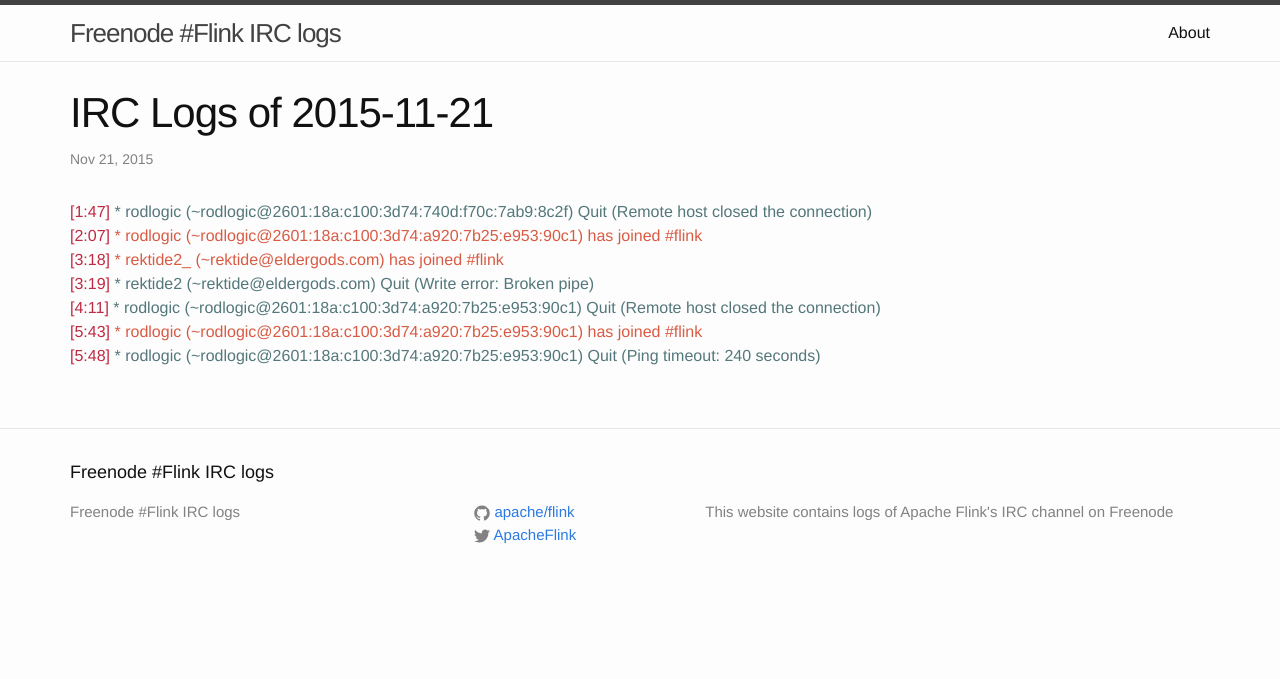
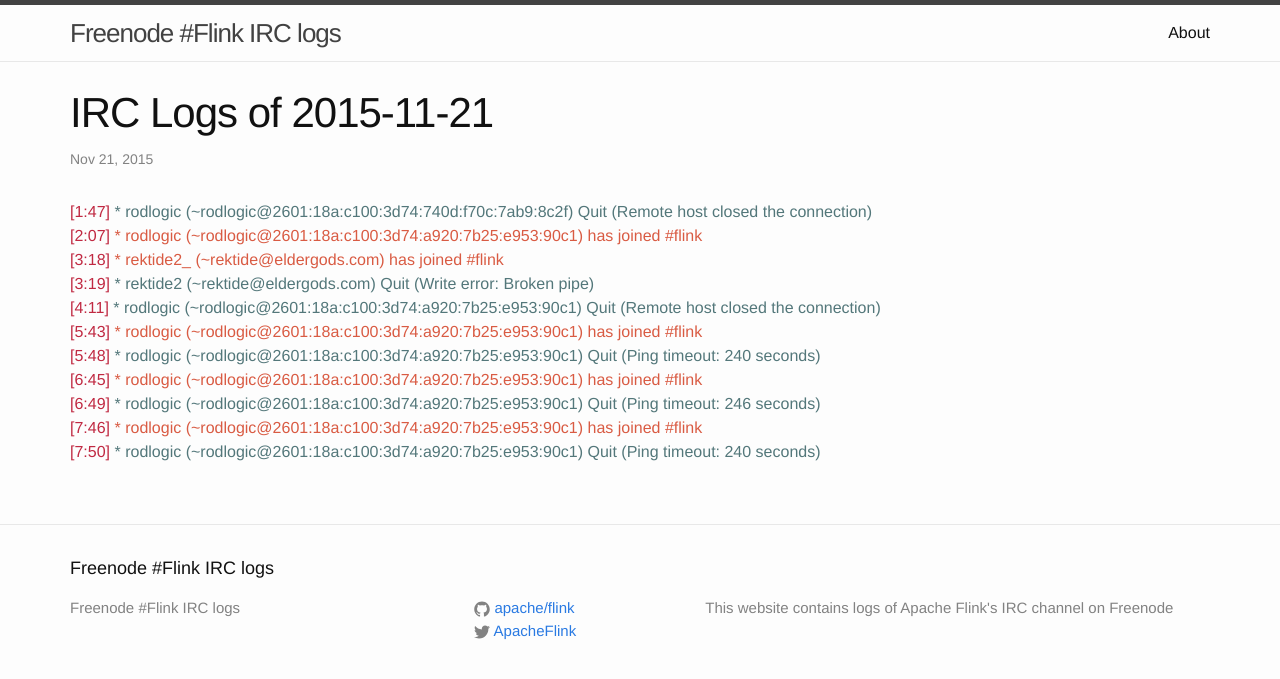
Before and after one commit to flink-irc-logs/flink-irc-logs.github.io, a Jekyll site: the page built from _posts/2015-11-21-logs.markdown, in a window 1280 px wide. Shown: the top 679 px of the page. Built offline with Jekyll 4.4.1, drawn with Linux system fonts in a browser that asks for light colours.

Commit message:
Update of the logs on Sat Nov 21 08:23:14 CET 2015

```diff
--- a/_posts/2015-11-21-logs.markdown
+++ b/_posts/2015-11-21-logs.markdown
@@ -11,3 +11,7 @@
 <span class="irc-date">[4:11]</span> <span class="irc-navy">* rodlogic (~rodlogic@2601:18a:c100:3d74:a920:7b25:e953:90c1) Quit (Remote host closed the connection)</span><br />
 <span class="irc-date">[5:43]</span> <span class="irc-green">* rodlogic (~rodlogic@2601:18a:c100:3d74:a920:7b25:e953:90c1) has joined #flink</span><br />
 <span class="irc-date">[5:48]</span> <span class="irc-navy">* rodlogic (~rodlogic@2601:18a:c100:3d74:a920:7b25:e953:90c1) Quit (Ping timeout: 240 seconds)</span><br />
+<span class="irc-date">[6:45]</span> <span class="irc-green">* rodlogic (~rodlogic@2601:18a:c100:3d74:a920:7b25:e953:90c1) has joined #flink</span><br />
+<span class="irc-date">[6:49]</span> <span class="irc-navy">* rodlogic (~rodlogic@2601:18a:c100:3d74:a920:7b25:e953:90c1) Quit (Ping timeout: 246 seconds)</span><br />
+<span class="irc-date">[7:46]</span> <span class="irc-green">* rodlogic (~rodlogic@2601:18a:c100:3d74:a920:7b25:e953:90c1) has joined #flink</span><br />
+<span class="irc-date">[7:50]</span> <span class="irc-navy">* rodlogic (~rodlogic@2601:18a:c100:3d74:a920:7b25:e953:90c1) Quit (Ping timeout: 240 seconds)</span><br />
```
